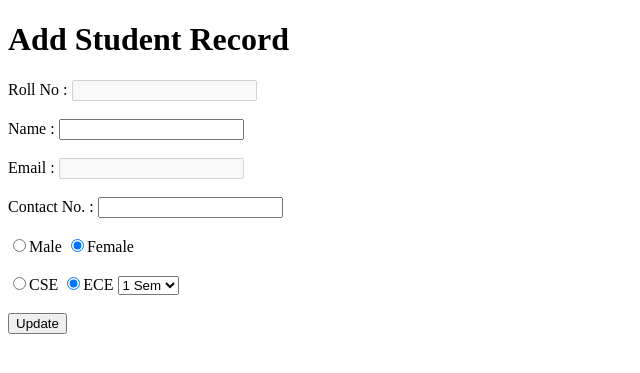
After one commit to ketan-lambat/Sem3_M19_DBMS, a Flask app: template miniProject/acadDB/templates/update.html in a window 1280 px wide. The commit adds this page. Shown: the top 373 px of the page, without its empty margins (0-640 px from the left). Run offline with Flask 2, Linux system fonts and the light colour scheme; the template is opened without the code that fills it, so the values that code supplies are empty; some libraries are stand-ins or nearby versions.

Commit message:
CRUD done

```diff
--- a/miniProject/acadDB/app.py
+++ b/miniProject/acadDB/app.py
@@ -1,5 +1,6 @@
-from flask import Flask,render_template, request, redirect, flash
+from flask import Flask, render_template, request, redirect, flash
 from flask_mysqldb import MySQL
+import pymysql
 
 app = Flask(__name__)
 app.secret_key = "alpha"
@@ -9,6 +10,7 @@ app.config['MYSQL_PASSWORD'] = ''
 app.config['MYSQL_DB'] = 'mini_project'
 
 mysql = MySQL(app)
+
 
 @app.route('/', methods=['GET', 'POST'])
 def index():
@@ -21,6 +23,7 @@ def index():
         return "Some error Occured : check log for more details"
     return render_template('students.html', students=students)
 
+
 @app.route('/add', methods=['GET', 'POST'])
 def add():
     try:
@@ -31,20 +34,23 @@ def add():
             rollno = studentDetails['rollno']
             name = studentDetails['name']
             email = studentDetails['email']
-            phone = studentDetails['contact']
+            contact = studentDetails['contact']
             sex = studentDetails['sex']
             branch = studentDetails['branch']
             sem = studentDetails['sem']
 
             cur = mysql.connection.cursor()
-            cur.execute("INSERT INTO students VALUES(%s, %s, %s, %s, %s, %s, %s)", (rollno, name,email, phone, sex, branch, sem))
+            cur.execute("INSERT INTO students VALUES(%s, %s, %s, %s, %s, %s, %s)",
+                        (rollno, name, email, contact, sex, branch, sem))
             mysql.connection.commit()
             cur.close()
+            #flash('%s Student Added Successfully', (id))
             return redirect('/')
     except Exception as e:
         print(e)
         return "Some error Occured : check entered data"
     return render_template('add.html')
+
 
 @app.route('/delete/<string:id>')
 def delete(id):
@@ -52,13 +58,55 @@ def delete(id):
         cur = mysql.connection.cursor()
         cur.execute("DELETE FROM students WHERE rollno=%s", [id])
         mysql.connection.commit()
-        flash('%s Student Deleted Successfully', (id))
+        #flash('%s Student Deleted Successfully', (id))
         return redirect('/')
     except Exception as e:
         print(e)
         return "Some error occured, check log"
 
 
+@app.route('/edit/<string:id>')
+def edit(id):
+    try:
+        cur = mysql.connection.cursor()
+        cur.execute("SELECT * from students WHERE rollno=\"{}\"".format(id))
+        row = []
+        for i in cur.fetchone():
+            row.append(i)
+        cur.close()
+
+        return render_template('update.html', student=row)
+
+    except Exception as e:
+        print(e)
+        return 'Some error occured ; check log'
+
+
+@app.route('/update/<string:id>', methods=['POST', 'GET'])
+def update(id):
+
+    try:
+        if request.method == 'POST':
+            studentDetails = dict(request.form)
+            print(studentDetails)
+            roll = studentDetails.get('rollno')
+            name = studentDetails.get('name')
+            contact = studentDetails.get('contact')
+            branch = studentDetails.get('branch')
+            sex = studentDetails.get('sex')
+            sem = studentDetails.get('sem')
+            cur = mysql.connection.cursor()
+            cur.execute("UPDATE students SET name=\"{}\", contact=\"{}\", sex=\"{}\", branch=\"{}\", sem=\"{}\" WHERE rollno=\"{}\"".format(
+                name, contact, sex, branch, sem, id))
+            mysql.connection.commit()
+            cur.close()
+            return redirect('/')
+        else:
+            return 'Error occured during updating user'
+    except Exception as e:
+        print(e)
+        return "Some error occured check log"
+
 
 if __name__ == '__main__':
     app.run(debug=True)
--- a/miniProject/acadDB/templates/add.html
+++ b/miniProject/acadDB/templates/add.html
@@ -5,7 +5,7 @@
 {% endblock %}
 
 {% block body %}
-<h1>Academic Records</h1>
+<h1>Add Student Record</h1>
 
 <form method="POST" action="/add">
     Roll No : <input type="text" name="rollno" id="rollno">
--- a/miniProject/acadDB/templates/students.html
+++ b/miniProject/acadDB/templates/students.html
@@ -8,6 +8,7 @@
 {% if students|length < 1 %}
 <h4>No student record found</h4>
 {% else %}
+<h1>Student Records</h1>
 <table border="1" cellpadding="10">
     <tr>
         <td>Roll No</td>
@@ -35,6 +36,7 @@
     {% endfor %}
 </table>
 {% endif %}
+<br> <br>
 <form action="/add" method="GET">
     <input type="submit" value="Add Student">
 </form>
--- /dev/null
+++ b/miniProject/acadDB/templates/update.html
@@ -0,0 +1,49 @@
+{% extends 'base.html' %}
+
+{% block head %}
+<title>Add Student</title>
+{% endblock %}
+
+{% block body %}
+<h1>Add Student Record</h1>
+
+<form method="POST" action="/update/{{ student[0] }}">
+    Roll No : <input type="text" name="rollno" id="rollno" value="{{ student[0] }}" disabled>
+    <br><br>
+    Name : <input type="text" name="name" id="name" value=" {{ student[1] }}">
+    <br> <br>
+    Email : <input type="email" name="email" id="email" disabled value=" {{ student[2] }}">
+    <br><br>
+    Contact No. : <input type="tel" name="contact" id="contact" value="{{ student[3] }}">
+    <br><br>
+    {% if student[4] == 'male' -%}
+        <input type="radio" name="sex" value="male" checked>Male
+        <input type="radio" name="sex" value="female">Female <br><br>
+    {% else -%}
+        <input type="radio" name="sex" value="male">Male
+        <input type="radio" name="sex" value="female" checked>Female <br><br>
+    {% endif %}
+
+    {% if student[5] == 'cse' -%}
+    <input type="radio" name="branch" value="cse" checked>CSE
+    <input type="radio" name="branch" value="ece">ECE
+    {% else %}
+    <input type="radio" name="branch" value="cse">CSE
+    <input type="radio" name="branch" value="ece" checked>ECE
+    {% endif %}
+
+    <select name="sem" >
+        <option value="sem1">1 Sem</option>
+        <option value="sem2">2 Sem</option>
+        <option value="sem3">3 Sem</option>
+        <option value="sem4">4 Sem</option>
+        <option value="sem5">5 Sem</option>
+        <option value="sem6">6 Sem</option>
+        <option value="sem7">7 Sem</option>
+        <option value="sem8">8 Sem</option>
+    </select>
+    <br><br>
+    <input type="submit" value="Update">
+</form>
+
+{% endblock %}
```
Lines whose indentation alone changed are shown as unchanged.
